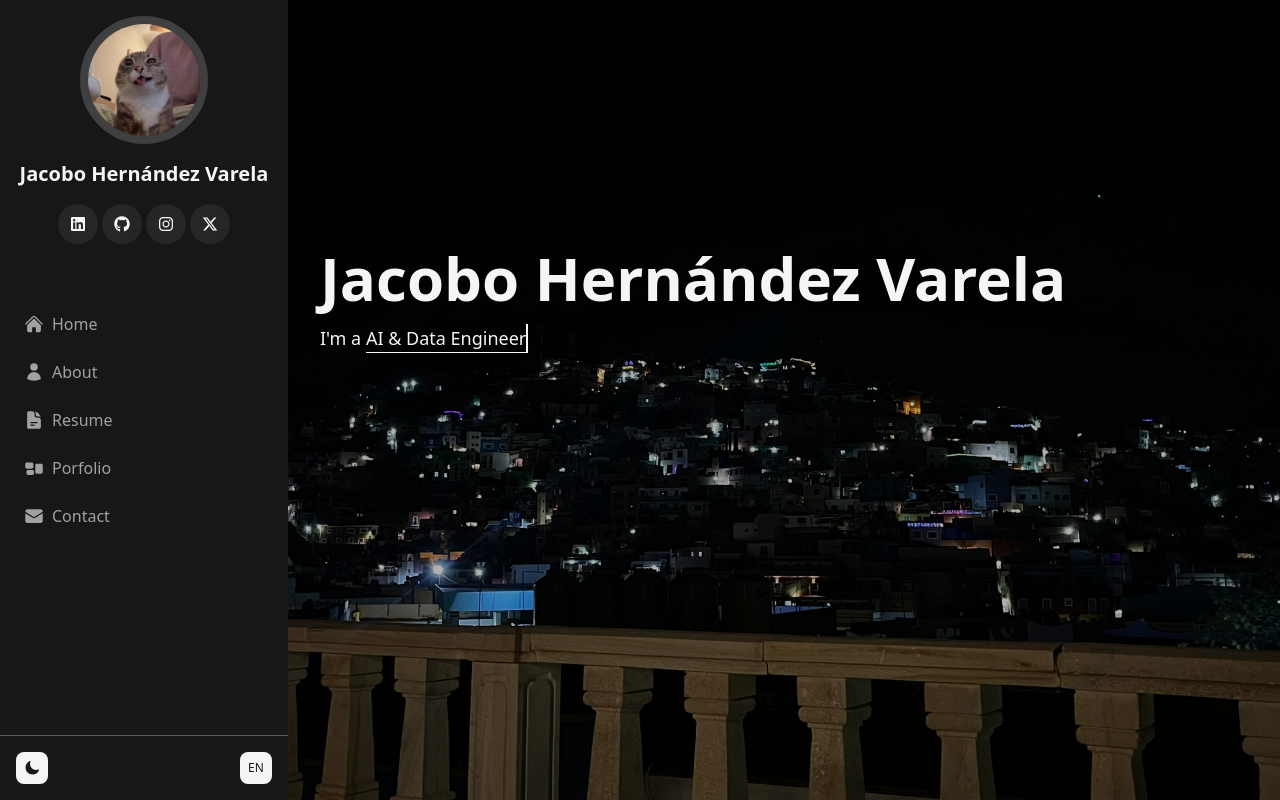
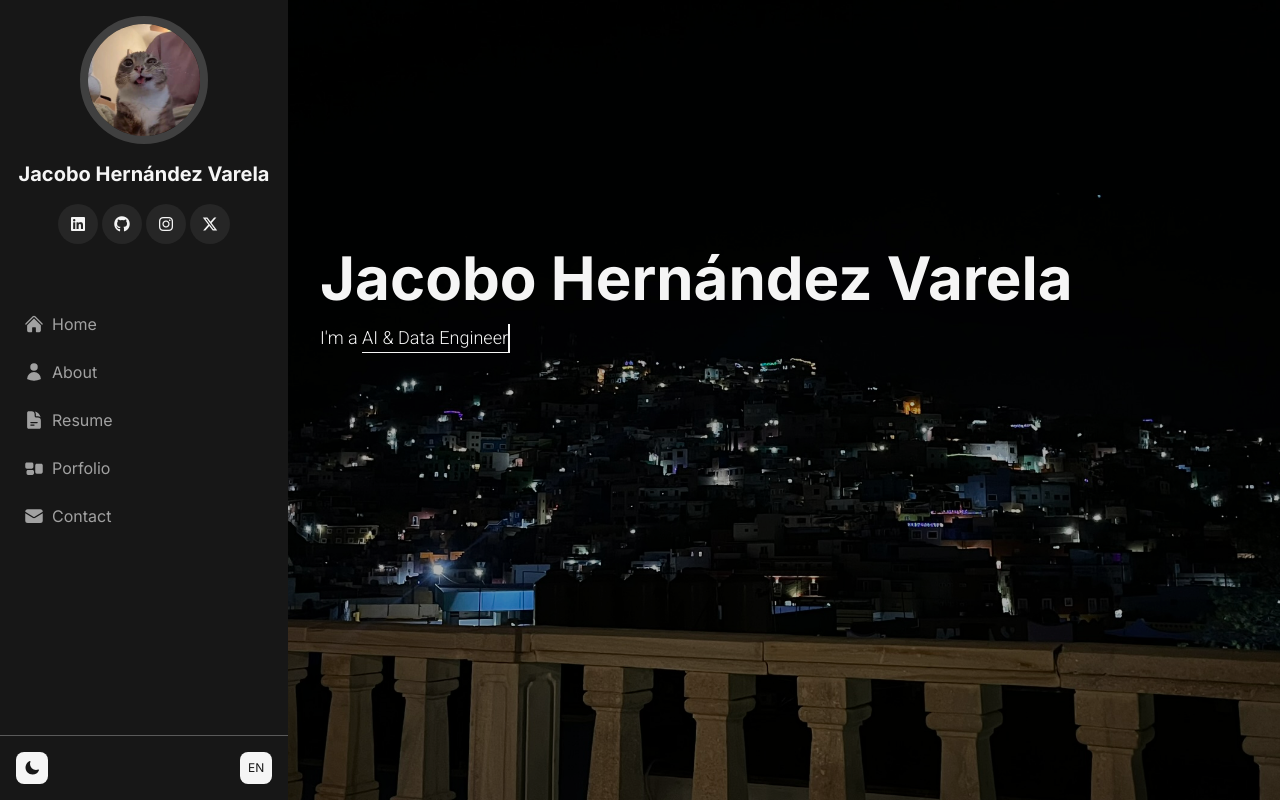
Before and after one commit to JacobHdez/jacobhdez.github.io, a Vue app: page / in a window 1280 px wide. Built offline with nearby package versions, Linux system fonts and the light colour scheme.

Commit message:
feat: add inter and roboto font

```diff
--- a/src/assets/css/main.css
+++ b/src/assets/css/main.css
@@ -1,3 +1,9 @@
+@import url('https://fonts.googleapis.com/css2?family=Inter:ital,opsz,wght@0,14..32,100..900;1,14..32,100..900&family=Roboto:ital,wght@0,100..900;1,100..900&display=swap');
 @import 'tailwindcss';
 
 @custom-variant dark (&:where(.dark, .dark *));
+
+@theme {
+  --font-sans: 'Inter', sans-serif;
+  --font-mono: 'Roboto', monospace;
+}
--- a/src/components/sections/Hero.vue
+++ b/src/components/sections/Hero.vue
@@ -30,7 +30,7 @@
         {{ personalData.name }}
       </h1>
 
-      <div class="flex flex-row text-lg text-neutral-100">
+      <div class="flex flex-row font-mono text-lg font-light text-neutral-100">
         <p>{{ t('hero.iam') }}&nbsp;</p>
 
         <p v-if="!isClient" class="border-b border-current">{{ texts[0] }}</p>
```
